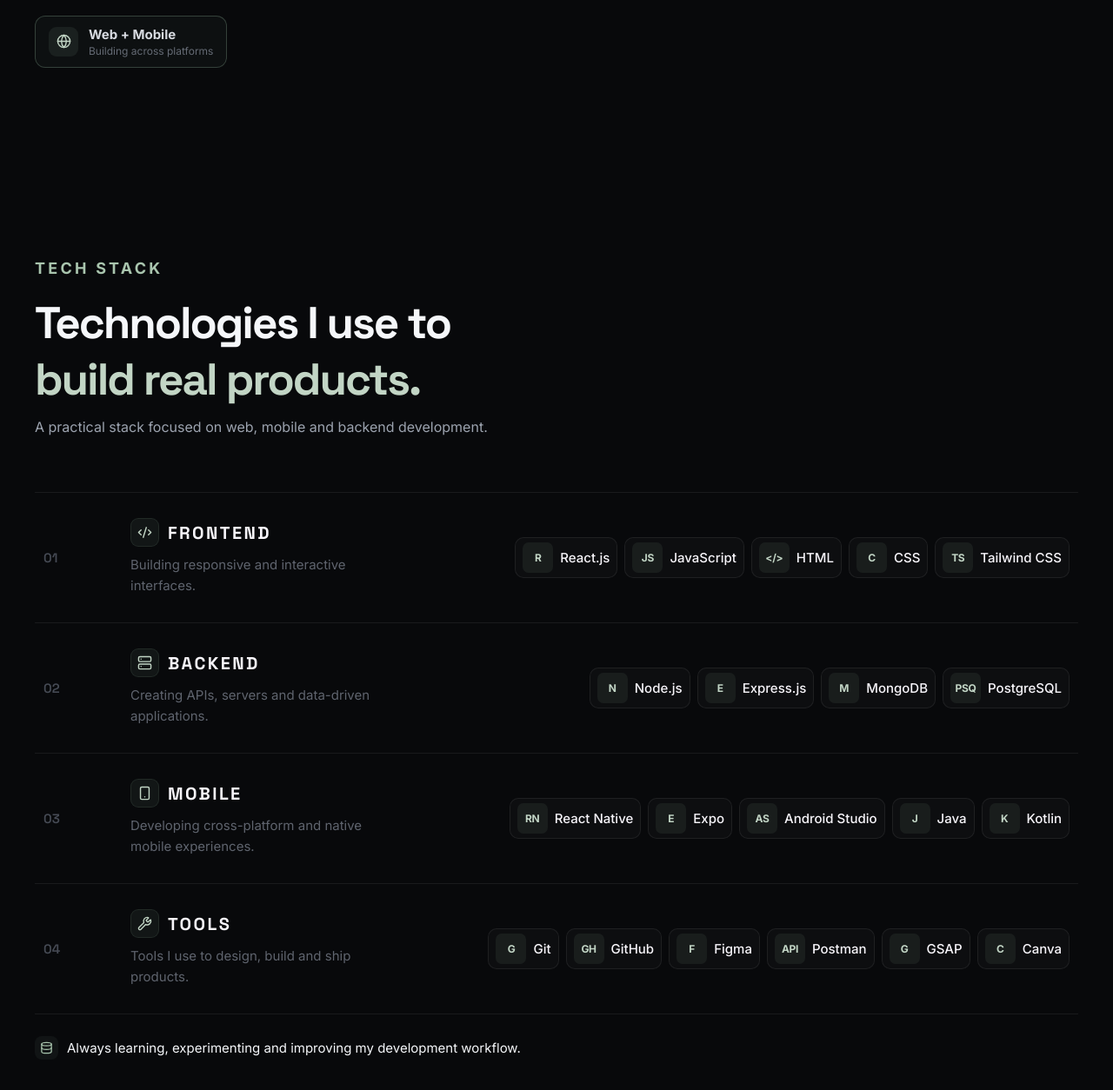
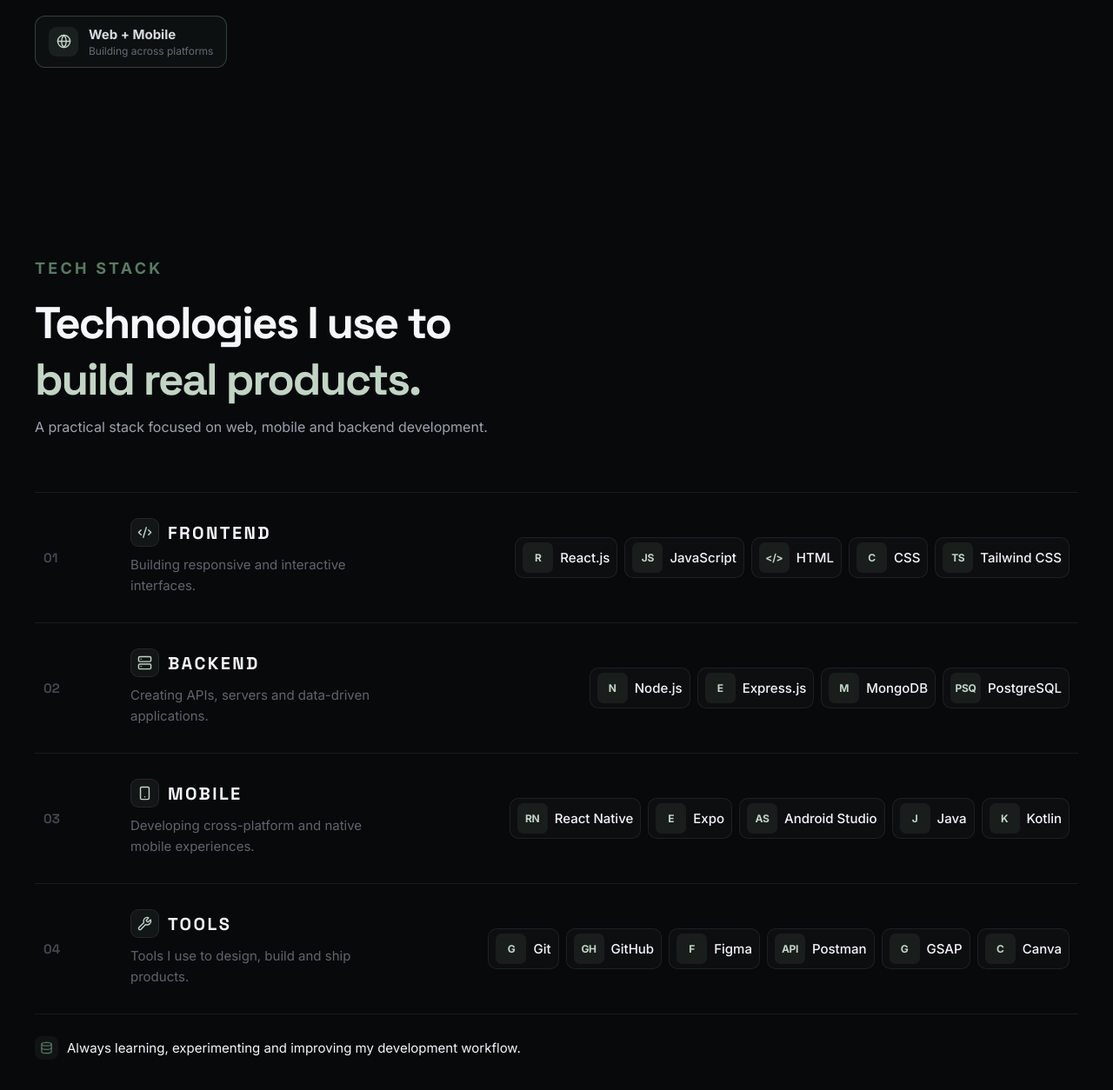
Before and after one commit to Sky121122/My-Portfolio-5, a React (Vite) app: page / in a window 1280 px wide. Shown: the part 1457-2711 px from the top of the page at 87% size. Built offline with nearby package versions, Linux system fonts and the light colour scheme; no server answers; what @bible-strong/avatar-react would draw is missing.

Commit message:
Use sage green base with vivid green hover states

```diff
--- a/src/components/TechStack/TechStack.module.css
+++ b/src/components/TechStack/TechStack.module.css
@@ -15,7 +15,7 @@
 .label {
   margin-bottom: 20px;
 
-  color: #a9c5ae;
+  color: #587B63;
 
   font-size: 18px;
 
@@ -273,7 +273,7 @@
 
   border-radius: 8px;
 
-  color: #a9c5ae;
+  color: #587B63;
 
   background:
     rgba(143, 174, 152, 0.07);
```
